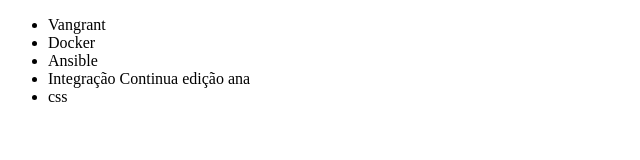
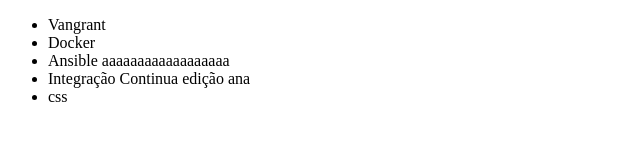
Before and after one commit to DavidSantanaks/alura-git, a plain HTML site: page index.html in a window 1280 px wide. Shown: the whole page, without its empty margins (0-640 px from the left). Drawn offline with Linux system fonts and the light colour scheme.

Commit message:
Mudando nome do curso

```diff
--- a/index.html
+++ b/index.html
@@ -10,7 +10,7 @@
     <ul>
         <li>Vangrant</li>
         <li>Docker</li>
-        <li>Ansible</li>
+        <li>Ansible aaaaaaaaaaaaaaaaaa</li>
         <li>Integração Continua edição ana</li>
         <li>css</li>
     </ul>
```
